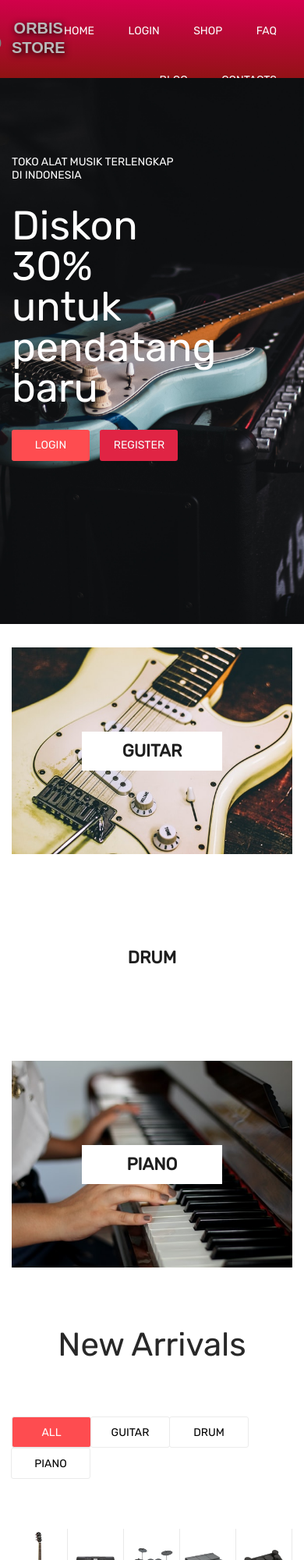
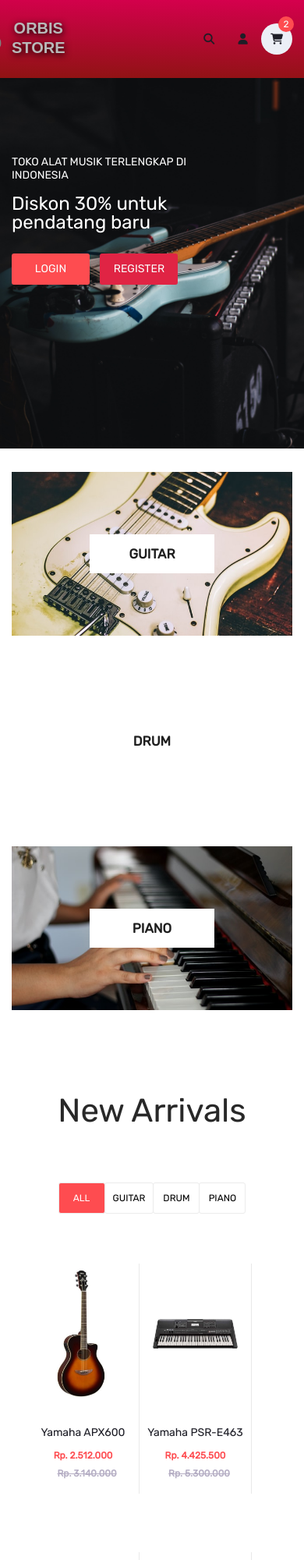
Before and after one commit to Zulhaditya/lofi-store, a plain HTML site: page index.html in a window 390 px wide. Shown: the top 2000 px of the page at 78% size. Drawn offline with nearby package versions, Linux system fonts and the light colour scheme; a web font is replaced by a local one.

Commit message:
Responsive Homepage

```diff
--- a/css/homepage.css
+++ b/css/homepage.css
@@ -1,4 +1,3 @@
-
 /* 3.3 Main Slider */
 .main_slider {
   width: 100%;
@@ -246,3 +245,126 @@
 .favorite:hover::after {
   color: #fe4c50;
 }
+
+/* ***** Responsive ****** */
+@media only screen and (max-width: 1199px) {
+  .main_slider {
+    min-height: 475px;
+    height: calc(100vw / 1.714);
+  }
+  .main_slider_content {
+    width: 80%;
+  }
+  .banner_item {
+    height: 220px;
+  }
+  .product-item {
+    height: 380px;
+  }
+  .product {
+    height: 305px;
+  }
+  .add_to_cart_button a {
+    font-size: 8px;
+  }
+  .product_price span {
+    display: block;
+  }
+}
+@media only screen and (max-width: 991px) {
+  h1 {
+    font-size: 48px;
+  }
+  h2 {
+    font-size: 36px;
+  }
+  .main_slider_content {
+    margin-bottom: 23px;
+  }
+  .grid_item {
+    width: 25%;
+  }
+  .navbar_menu {
+    display: none;
+  }
+  .banner_category {
+    min-width: 160px;
+  }
+  .banner_category a {
+    font-size: 17px;
+    line-height: 50px;
+  }
+  .product-item {
+    width: 25%;
+  }
+  .product_price span {
+    display: block;
+  }
+}
+@media only screen and (max-width: 767px) {
+  h1 {
+    font-size: 36px;
+  }
+  h2 {
+    font-size: 24px;
+  }
+  h3 {
+    font-size: 12px;
+  }
+
+  .main_slider_content h1 {
+    font-size: 40px;
+  }
+  .banner_item {
+    margin-bottom: 30px;
+    height: 210px;
+  }
+  .product-item {
+    height: 360px;
+    width: 33.333333333%;
+  }
+  .product {
+    height: 285px;
+  }
+  .grid_sorting_button {
+    font-size: 13px;
+    min-width: 80px;
+  }
+  .product_price span {
+    display: block;
+  }
+}
+@media only screen and (max-width: 575px) {
+  .product-item {
+    width: 40%;
+    height: 350px;
+  }
+  .product {
+    height: 275px;
+  }
+  .product-grid {
+    padding-left: 20px;
+  }
+}
+
+@media only screen and (max-width: 479px) {
+  .main_slider_content h6 {
+    margin-bottom: 15px;
+  }
+  .main_slider_content h1 {
+    font-size: 24px;
+  }
+  .product-item {
+    width: 40%;
+    height: 370px;
+  }
+  .product {
+    height: 295px;
+  }
+  .grid_sorting_button {
+    font-size: 12px;
+    padding-left: 10px;
+    padding-right: 10px;
+    min-width: 60px;
+  }
+}
--- a/index.html
+++ b/index.html
@@ -158,7 +158,7 @@
                     <div class="favorite"></div>
                     <div class="d-flex flex-column align-item-center"></div>
                     <div class="product_info">
-                      <h6 class="product_name align-items-center"><a href="#">Yamaha PSR-E463 Portable</a></h6>
+                      <h6 class="product_name align-items-center"><a href="#">Yamaha PSR-E463</a></h6>
                       <div class="product_price">Rp. 4.425.500 <span>Rp. 5.300.000</span></div>
                     </div>
                   </div>
@@ -173,7 +173,7 @@
                     </div>
                     <div class="favorite"></div>
                     <div class="product_info">
-                      <h6 class="product_name align-items-center"><a href="#">Yamaha DTX6K-X E-drum</a></h6>
+                      <h6 class="product_name align-items-center"><a href="#">Yamaha DTX6K-X</a></h6>
                       <div class="product_price">Rp. 12.000.000</div>
                     </div>
                   </div>
@@ -189,7 +189,7 @@
                     <div class="favorite"></div>
                     <div class="d-flex flex-column align-item-center"></div>
                     <div class="product_info">
-                      <h6 class="product_name align-items-center"><a href="#">Yamaha DTX-Multi 12</a></h6>
+                      <h6 class="product_name align-items-center"><a href="#">Yamaha DTX-Multi</a></h6>
                       <div class="product_price">Rp. 7.400.000 <span>Rp. 9.250.000</span></div>
                     </div>
                   </div>
@@ -204,7 +204,7 @@
                     </div>
                     <div class="favorite"></div>
                     <div class="product_info">
-                      <h6 class="product_name align-items-center"><a href="#">Yamaha DD-75 Compact</a></h6>
+                      <h6 class="product_name align-items-center"><a href="#">Yamaha DD-75</a></h6>
                       <div class="product_price">Rp. 3.264.850 <span>Rp. 3.910.000</span></div>
                     </div>
                   </div>
@@ -220,7 +220,7 @@
                     <div class="favorite"></div>
                     <div class="d-flex flex-column align-item-center"></div>
                     <div class="product_info">
-                      <h6 class="product_name align-items-center"><a href="#">Yamaha Pacifica 112J</a></h6>
+                      <h6 class="product_name align-items-center"><a href="#">Yamaha Pacifica</a></h6>
                       <div class="product_price">Rp. 2.160.000<span>Rp. 2.700.000</span></div>
                     </div>
                   </div>
@@ -250,7 +250,7 @@
                     </div>
                     <div class="favorite"></div>
                     <div class="product_info">
-                      <h6 class="product_name align-items-center"><a href="#">Yamaha DTX 542K E-Drum</a></h6>
+                      <h6 class="product_name align-items-center"><a href="#">Yamaha DTX 542K</a></h6>
                       <div class="product_price">Rp. 9.315.000</div>
                     </div>
                   </div>
@@ -266,7 +266,7 @@
                     <div class="favorite"></div>
                     <div class="d-flex flex-column align-item-center"></div>
                     <div class="product_info">
-                      <h6 class="product_name align-items-center"><a href="#">Yamaha JR-2 Acoustic Guitar</a></h6>
+                      <h6 class="product_name align-items-center"><a href="#">Yamaha JR-2</a></h6>
                       <div class="product_price">Rp.1.352.000</div>
                     </div>
                   </div>
@@ -282,7 +282,7 @@
                     <div class="favorite"></div>
                     <div class="d-flex flex-column align-item-center"></div>
                     <div class="product_info">
-                      <h6 class="product_name align-items-center"><a href="#">Cort KX 5 BKM Electric</a></h6>
+                      <h6 class="product_name align-items-center"><a href="#">Cort KX 5</a></h6>
                       <div class="product_price">Rp. 2.392.000 <span>Rp. 2.990.000</span></div>
                     </div>
                   </div>
--- a/js/modeling.js
+++ b/js/modeling.js
@@ -78,14 +78,3 @@ jQuery(document).ready(function ($) {
     }
   }
 });
-
-// slider wishlist
-$(document).ready(function () {
-  $("#autoWidth").lightSlider({
-    slideWidth: 100,
-    loop: false,
-    onSliderLoad: function () {
-      $("#autoWidth").removeClass("cS-hidden");
-    },
-  });
-});
--- a/wishlist.html
+++ b/wishlist.html
@@ -252,10 +252,9 @@
 
     <!-- Bootstrap JS CDN -->
     <script src="https://cdn.jsdelivr.net/npm/bootstrap@5.0.1/dist/js/bootstrap.bundle.min.js" integrity="sha384-gtEjrD/SeCtmISkJkNUaaKMoLD0//ElJ19smozuHV6z3Iehds+3Ulb9Bn9Plx0x4" crossorigin="anonymous"></script>
-
     <!-- Isotope JS File -->
     <script src="plugins/Isotope/isotope.pkgd.min.js"></script>
     <!-- Javascript File -->
-    <script type="text/javascript" src="js/modeling.js"></script>
+    <script type="text/javascript" src="js/wishlist.js"></script>
   </body>
 </html>
```
Also changed, not shown: js/wishlist.js (added, +10 -0 lines).
